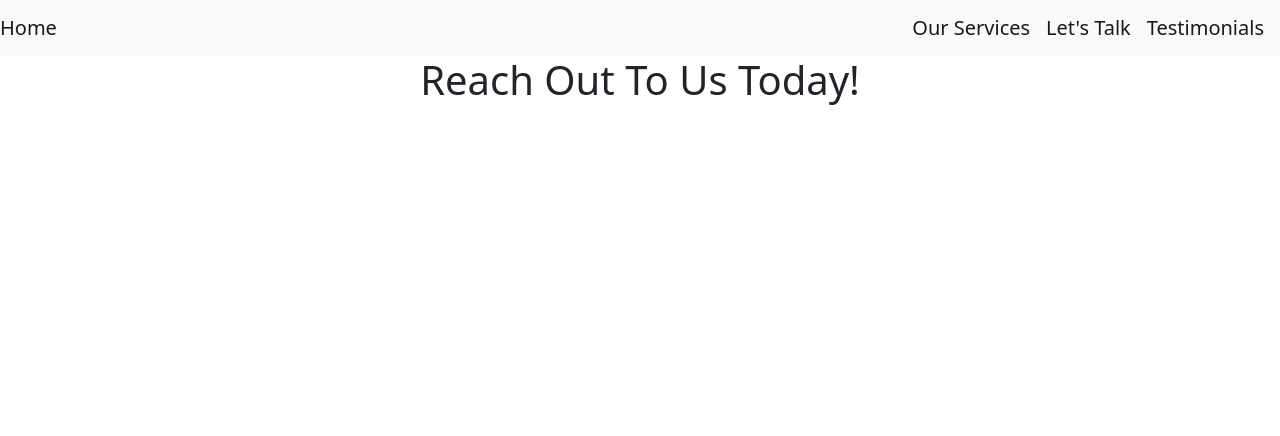
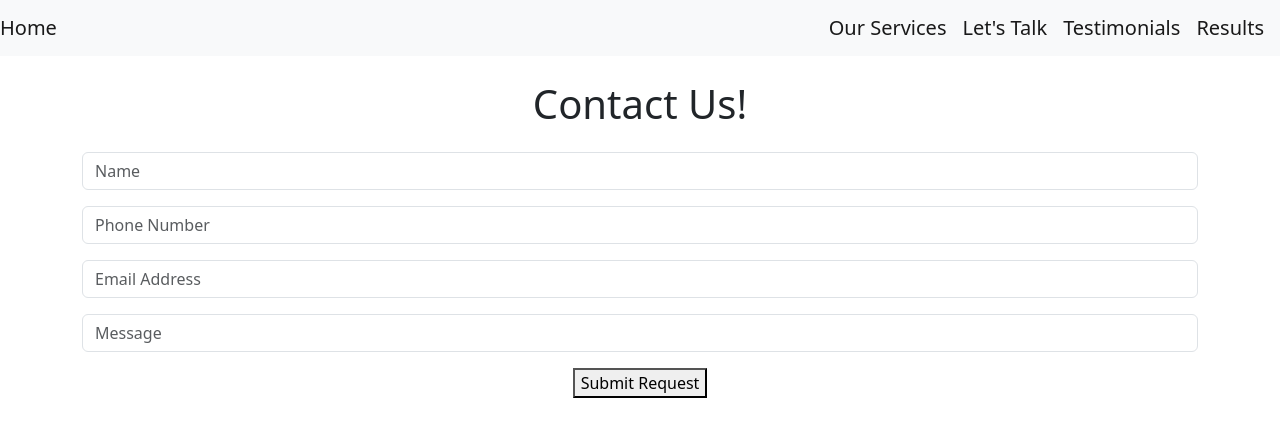
Before and after one commit to kamsinghGA/KS-Innovative, a React (Create React App) app: page /contact-us in a window 1280 px wide. Shown: the top 436 px of the page. Built offline with nearby package versions, Linux system fonts and the light colour scheme.

Commit message:
created handleChange and form for the contact page

```diff
--- a/package.json
+++ b/package.json
@@ -6,6 +6,7 @@
     "@testing-library/jest-dom": "^5.17.0",
     "@testing-library/react": "^13.4.0",
     "@testing-library/user-event": "^13.5.0",
+    "axios": "^1.4.0",
     "bcrypt": "^5.1.0",
     "bootstrap": "^5.3.1",
     "dotenv": "^16.3.1",
--- a/src/components/NavBar/NavBar.jsx
+++ b/src/components/NavBar/NavBar.jsx
@@ -32,7 +32,9 @@ export default function NavBar() {
           <li className='nav-item'>
             <Link className="navbar-brand" to="/testimonials">Testimonials</Link>
           </li>
-          <li className='nav-item'></li>
+          <li className='nav-item'>
+            <Link className="navbar-brand" to="/results">Results</Link>
+          </li>
         </ul>
       </div>
     </nav>
--- a/src/pages/ContactPage/ContactPage.jsx
+++ b/src/pages/ContactPage/ContactPage.jsx
@@ -1,10 +1,90 @@
 import 'bootstrap/dist/css/bootstrap.min.css';
+import { useState } from 'react';
+import axios from 'axios';
 
 export default function ContactPage() {
+
+    const [formData, setFormData] = useState({
+        name:'',
+        number:'',
+        email:'',
+        message:'',
+    });
+
+    async function handleSubmit(evt) {
+        evt.preventDefault();
+        try {
+            const {name, number, email, password} = formData;
+            const userForm = {name, number, email, password};
+        } catch {
+
+        }
+
+    }
+
+    function handleChange(evt) {
+        setFormData({
+            ...formData,
+            [evt.target.name]:evt.target.value,
+            error:''
+        })
+    }
+
     return(
-        <>
-            <h1>Reach Out To Us Today!</h1>
+        <div className='container contact-page'>
+            <h1 className='my-4'>Contact Us!</h1>
+            <form className='contact-form' onSubmit={handleSubmit}>
+                <div className='form-group'>
+                    <input
+                        type='text'
+                        id='name'
+                        name='name'
+                        value={formData.name}
+                        onChange={handleChange}
+                        className='form-control'
+                        placeholder='Name'
+                        required
+                    />
+                </div>
+                <div className='form-group'>
+                    <input
+                        type='text'
+                        id='number'
+                        name='number'
+                        value={formData.number}
+                        onChange={handleChange}
+                        className='form-control'
+                        placeholder='Phone Number'
+                        required
+                    />
+                </div>
+                <div className='form-group'>
+                    <input
+                        type='text'
+                        id='email'
+                        name='email'
+                        value={formData.email}
+                        onChange={handleChange}
+                        className='form-control'
+                        placeholder='Email Address'
+                        required
+                    />
+                </div>
+                <div className='form-group'>
+                    <input
+                        type='text'
+                        id='message'
+                        name='message'
+                        value={formData.message}
+                        onChange={handleChange}
+                        className='form-control'
+                        placeholder='Message'
+                        required
+                    />
+                </div>
+                <button type='submit'>Submit Request</button>
+            </form>
 
-        </>
+        </div>
     );
 }
```
Also changed, not shown: 1 other file (tests, documents, lock files or other folders).
